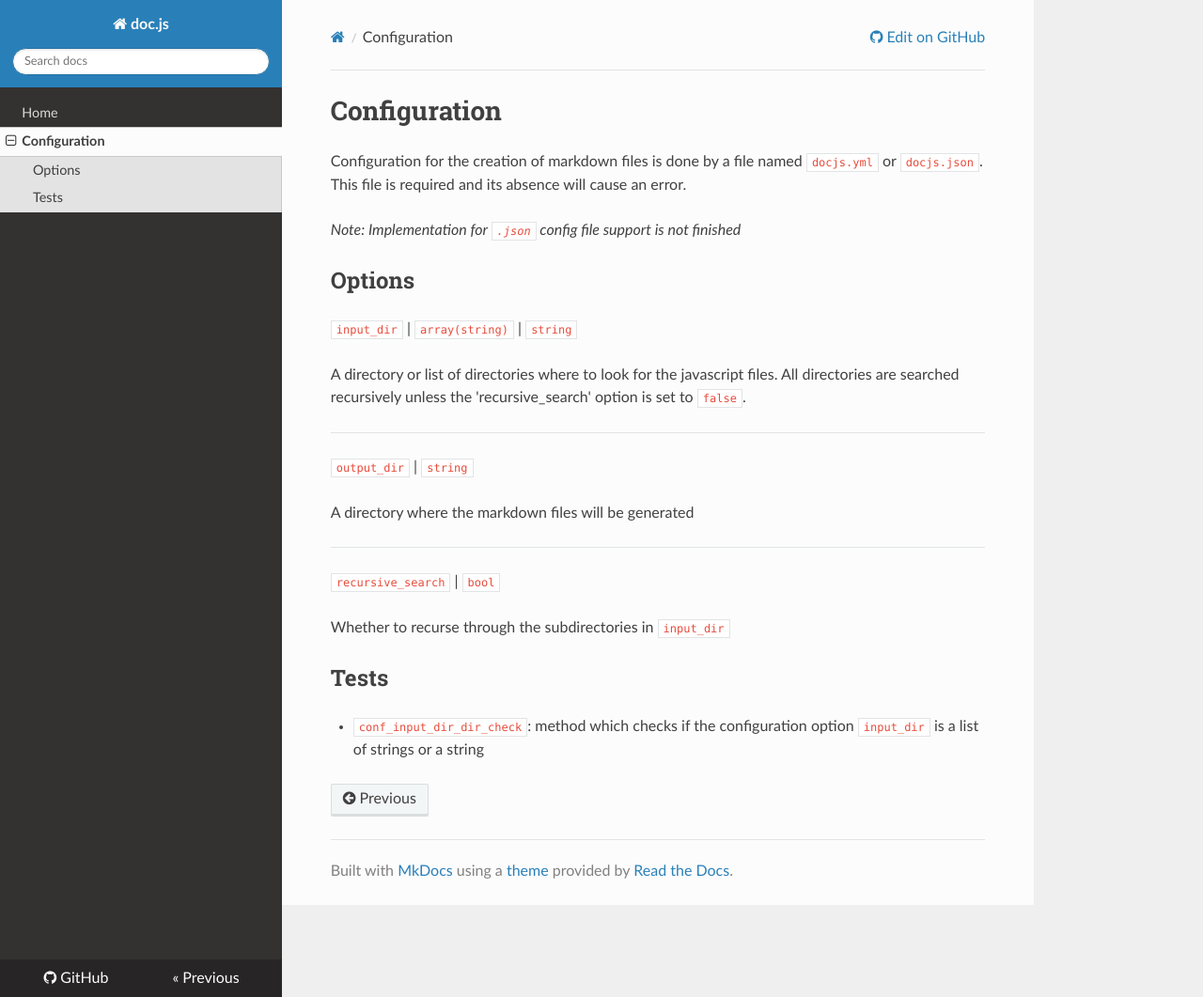
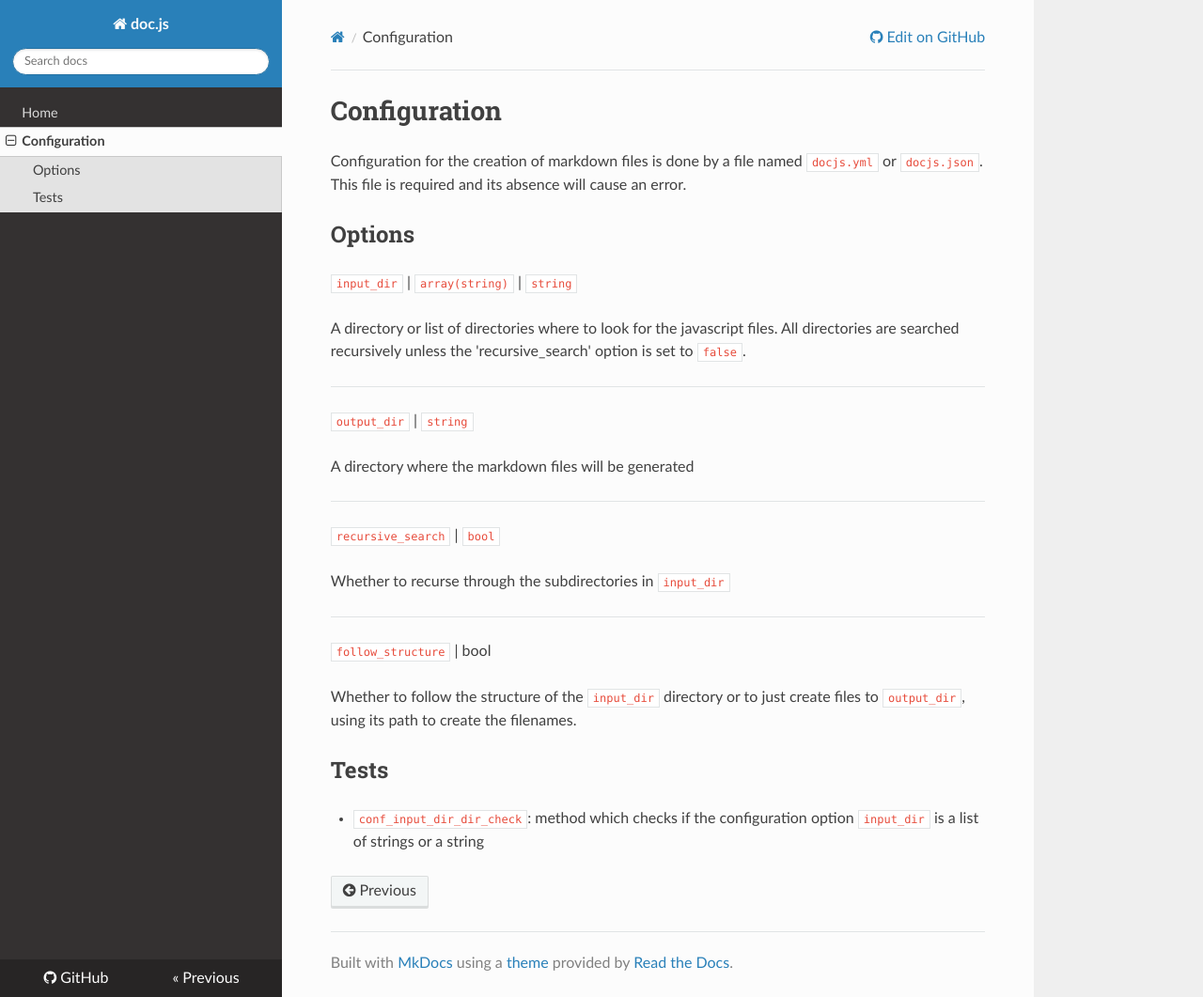
Before and after one commit to chrisvm/doc.js, an MkDocs documentation site: the page built from docs/configuration.md, in a window 1280 px wide and 1061 px high. Shown: the whole window at 94% size. Built offline with MkDocs 1.6.1, drawn with Linux system fonts in a browser that asks for light colours; nearby versions of some CDN libraries; old or Windows-style settings are respelled for this version of MkDocs.

Commit message:
finished first draft of config options

```diff
--- a/docs/configuration.md
+++ b/docs/configuration.md
@@ -4,9 +4,6 @@ Configuration
 Configuration for the creation of markdown files is done by a file named
 `docjs.yml` or `docjs.json`. This file is required and its absence will cause
 an error.
-
-*Note: Implementation for `.json` config file support is not finished*
-
 
 ## Options
 
@@ -28,6 +25,13 @@ ____
 
 Whether to recurse through the subdirectories in `input_dir`
 
+____
+
+`follow_structure` | bool
+
+Whether to follow the structure of the `input_dir` directory or to just create
+files to `output_dir`, using its path to create the filenames.
+
 ## Tests
 
 - `conf_input_dir_dir_check`: method which checks if the configuration option
```
